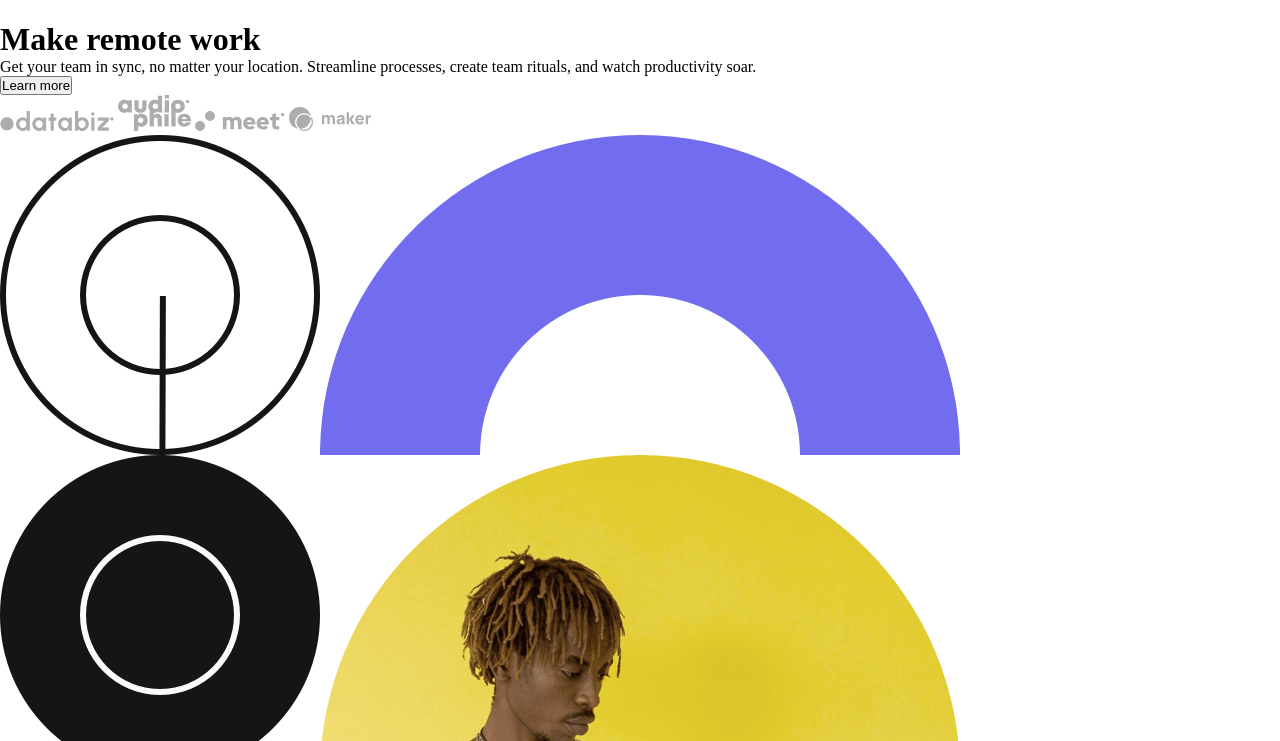
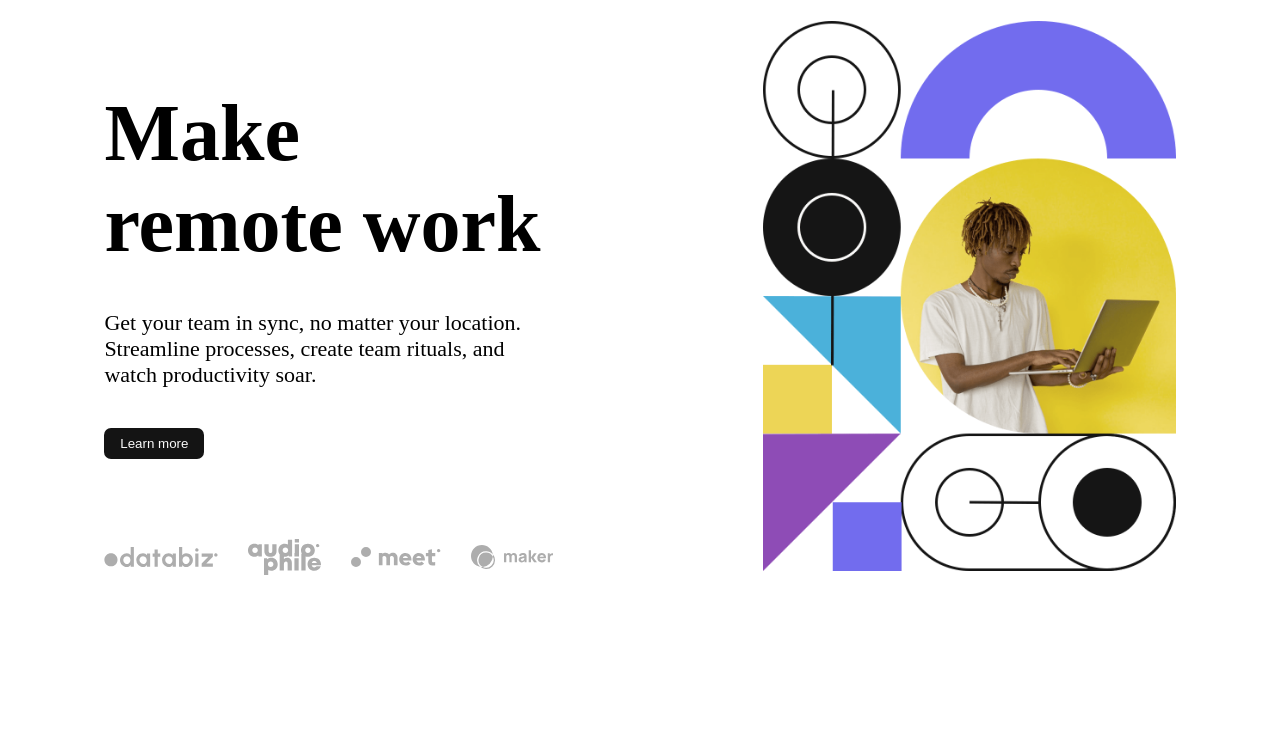
Before and after one commit to 4rch1tT/intro-with-dropdown-nav-FM, a plain HTML site: page index.html in a window 1280 px wide. Shown: the part 59-800 px from the top of the page. Drawn offline with Linux system fonts and the light colour scheme.

Commit message:
added: styles

```diff
--- a/index.html
+++ b/index.html
@@ -44,23 +44,23 @@
         <button>Register</button>
       </div>
     </nav>
-    <div>
-      <div>
-        <h1>Make remote work</h1>
-        <p>
+    <div class="hero">
+      <div class="hero-p-1">
+        <h1 class="hero-heading">Make remote work</h1>
+        <p class="hero-para">
           Get your team in sync, no matter your location. Streamline processes,
           create team rituals, and watch productivity soar.
         </p>
-        <button>Learn more</button>
-        <div>
+        <button class="learn-more">Learn more</button>
+        <div class="client-container">
           <img src="./images/client-databiz.svg" alt="client-databiz" />
           <img src="./images/client-audiophile.svg" alt="client-audiophile" />
           <img src="./images/client-meet.svg" alt="client-meet" />
           <img src="./images/client-maker.svg" alt="client-maker" />
         </div>
       </div>
-      <div>
-        <img src="./images/image-hero-desktop.png" alt="image-hero-desktop" />
+      <div class="hero-p-2">
+        <img src="./images/image-hero-desktop.png" alt="image-hero-desktop" class="hero-image"/>
       </div>
     </div>
     <script src="./script.js"></script>
--- a/style.css
+++ b/style.css
@@ -36,3 +36,45 @@ nav {
 .company-logo {
   height: 32px;
 }
+
+.hero {
+  display: flex;
+  justify-content: space-around;
+}
+
+.hero-p-1 {
+  display: flex;
+  flex-direction: column;
+  justify-content: end;
+  width: 450px;
+}
+
+.hero-image {
+  height: 550px;
+}
+
+.client-container {
+  display: flex;
+  justify-content: space-between;
+  align-items: center;
+  margin-top: 80px;
+}
+
+.hero-heading {
+  font-size: 80px;
+  margin-bottom: 40px;
+}
+
+.hero-para {
+  font-size: 22px;
+  margin-bottom: 40px;
+}
+
+.learn-more {
+  width: 100px;
+  padding: 8px 5px;
+  background-color: hsl(0, 0%, 8%);
+  color: hsl(0, 0%, 98%);
+  border: none;
+  border-radius: 7px;
+}
```
